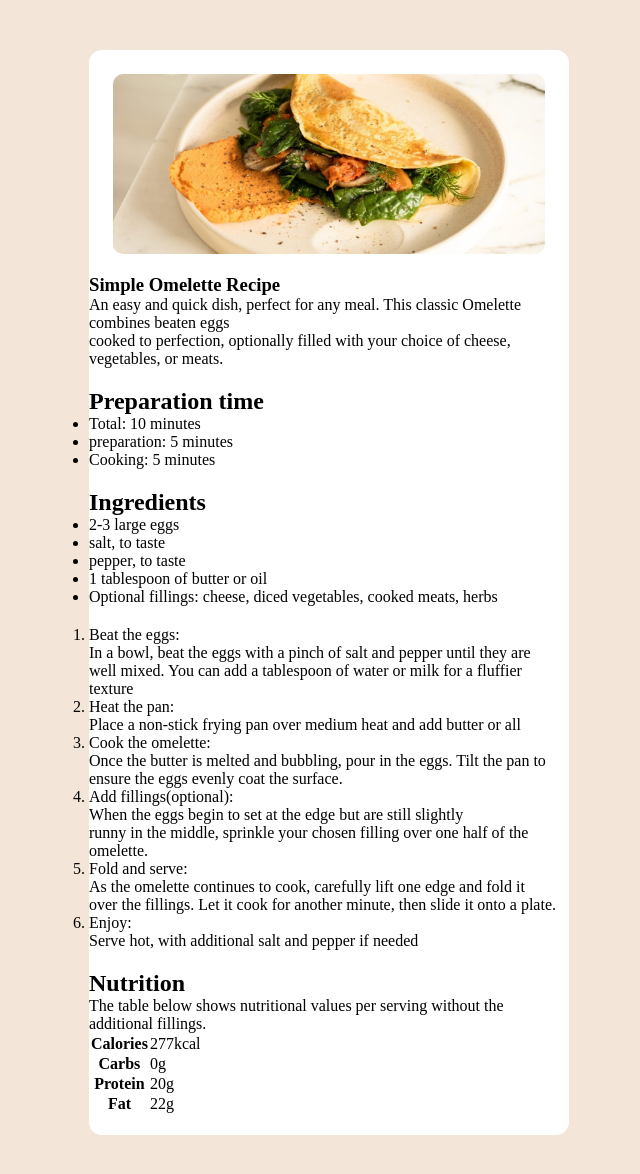
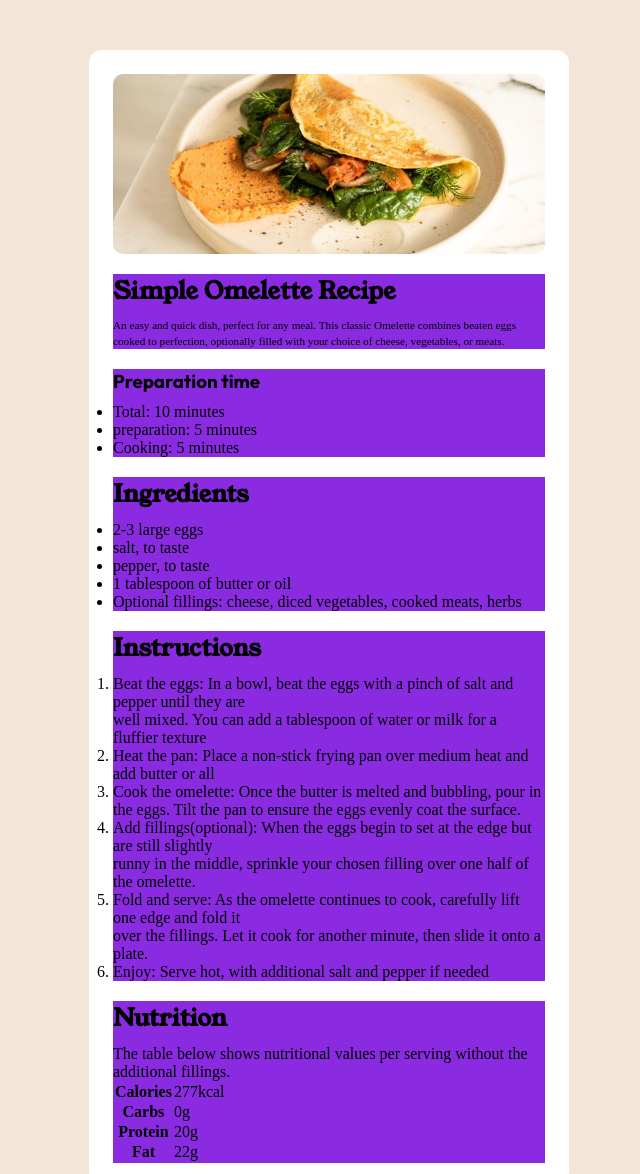
Before and after one commit to jardellprod/Recipe, a plain HTML site: page index.html in a window 1280 px wide. Shown: the top 1174 px of the page, without its empty margins (311-951 px from the left). Drawn offline with Linux system fonts and the light colour scheme.

Commit message:
adding style to the content of the recipe

```diff
--- a/index.html
+++ b/index.html
@@ -19,7 +19,7 @@
                 with your choice of cheese, vegetables, or meats.</p>
         </section>
         <section class="preparation-time">
-            <h2>Preparation time</h2>
+            <h3>Preparation time</h3>
             <ul>
                 <li><span>Total:</span> 10 minutes</li>
                 <li><span>preparation:</span> 5 minutes</li>
@@ -37,38 +37,33 @@
             </ul>
         </section>
         <section class="instructions">
+            <h2>Instructions</h2>
             <ol>
                 <li>
-                    <span>Beat the eggs:</span>
-                    <p>In a bowl, beat the eggs with a
+                    <p> <span>Beat the eggs:</span> In a bowl, beat the eggs with a
                         pinch of salt and pepper until they are</p>
                     <p>well mixed. You can add a tablespoon of
                         water or milk for a fluffier texture</p>
                 </li>
                 <li>
-                    <span>Heat the pan:</span>
-                    <p>Place a non-stick frying pan over medium heat
+                    <p><span>Heat the pan:</span> Place a non-stick frying pan over medium heat
                         and add butter or all </p>
                 </li>
                 <li>
-                    <span>Cook the omelette:</span>
-                    <p>Once the butter is melted and bubbling, pour in the eggs.
+                    <p><span>Cook the omelette:</span> Once the butter is melted and bubbling, pour in the eggs.
                         Tilt the pan to ensure the eggs evenly coat the surface.</p>
                 </li>
                 <li>
-                    <span>Add fillings(optional):</span>
-                    <p>When the eggs begin to set at the edge but are still slightly</p>
+                    <p><span>Add fillings(optional):</span> When the eggs begin to set at the edge but are still slightly</p>
                     <p>runny in the middle, sprinkle your chosen filling over one half
                         of the omelette.</p>
                 </li>
                 <li>
-                    <span>Fold and serve:</span>
-                    <p>As the omelette continues to cook, carefully lift one edge and fold it</p>
+                    <p><span>Fold and serve:</span> As the omelette continues to cook, carefully lift one edge and fold it</p>
                     <p>over the fillings. Let it cook for another minute, then slide it onto a plate.</p>
                 </li>
                 <li>
-                    <span>Enjoy:</span>
-                    <p>Serve hot, with additional salt and pepper if needed</p>
+                    <p><span>Enjoy:</span> Serve hot, with additional salt and pepper if needed</p>
                 </li>
             </ol>
         </section>
--- a/style.css
+++ b/style.css
@@ -50,6 +50,32 @@ body {
     margin-bottom: 20px;
   }
 
+.recipe > :not(:first-child){
+    background-color: blueviolet;
+    width: 90%;
+    align-self: center;
+}
+
+h1, h2{
+    font-family: "Young Serif", "serif";
+    margin-bottom: 10px;
+}
+
+h3{
+    font-family: "Outfit", "serif";
+    margin-bottom: 10px;
+}
+
+.recipe-info h1{
+    font-size: 1.5rem;
+}
+
+.recipe-info p{
+    line-height: 1.4;
+    font-size: 0.7rem;
+}
+
+
 @media (max-width: 600px) {
 
     .recipe{
@@ -69,5 +95,9 @@ body {
     margin-bottom: 20px;
    }
 
+   .recipe-info p{
+    display: inline;
+   }
+
 
 }
```
